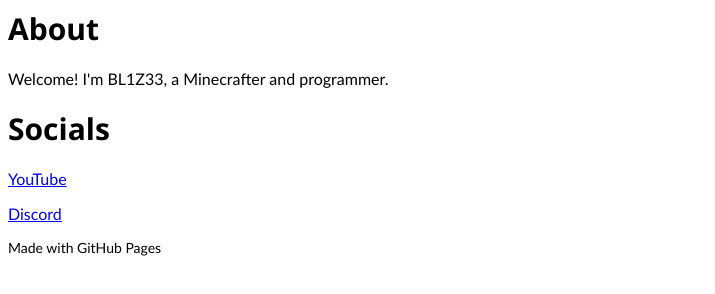
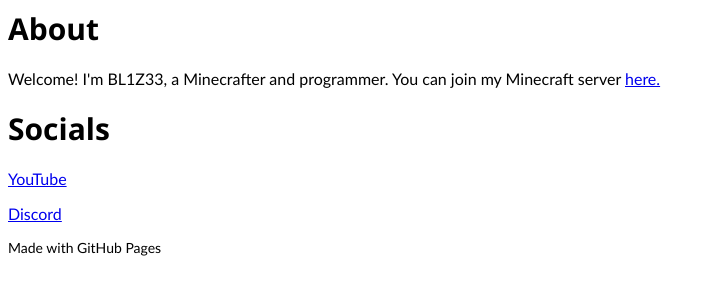
Before and after one commit to BL1Z33/BL1Z33, a plain HTML site: page index.html in a window 1280 px wide. Shown: the whole page, without its empty margins (0-715 px from the left). Drawn offline with Linux system fonts and the light colour scheme.

Commit message:
add mc server

```diff
--- a/index.html
+++ b/index.html
@@ -20,7 +20,7 @@
   <title>BL1Z33 | Home</title>
   <body>
     <h1>About</h1>
-    <p>Welcome! I'm BL1Z33, a Minecrafter and programmer.</p>
+    <p>Welcome! I'm BL1Z33, a Minecrafter and programmer. You can join my Minecraft server <a href="javascript:alert('IP: hampower.minehut.gg | Bedrock IP: hampower.bedrock.minehut.com')">here.</a></p>
     <h1>Socials</h1>
     <p><a href="https://youtube.com/@BL1Z33">YouTube</a></p>
     <p><a href="https://discord.gg/hpMaKX2eXP">Discord</a></p>
```
